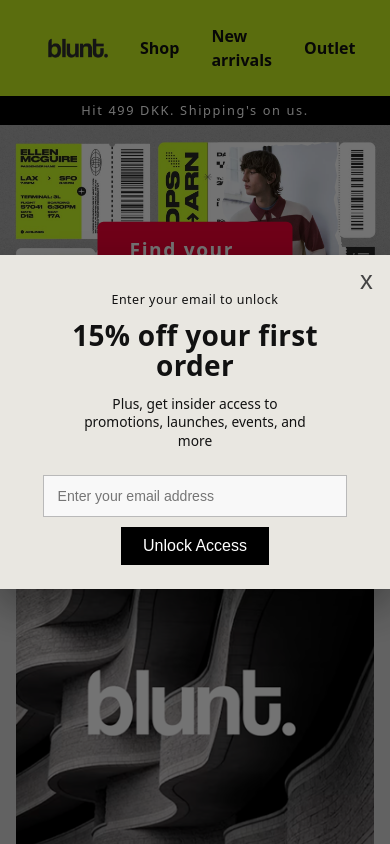
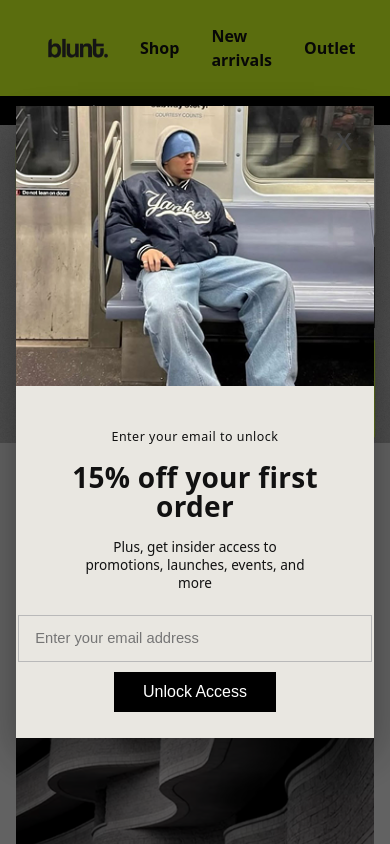
Before and after one commit to benjaminknudsen/exam-2sem-customer-experience, a React (Vite) app: page / in a window 390 px wide. Shown: the top 844 px of the page. Built offline with nearby package versions, Linux system fonts and the light colour scheme.

Commit message:
feat: popup changes

```diff
--- a/src/pages/HomePage.jsx
+++ b/src/pages/HomePage.jsx
@@ -4,6 +4,7 @@
 export default function HomePage() {
   const [isPopupOpen, setIsPopupOpen] = useState(true);
   const landingBg = `${import.meta.env.BASE_URL}landingpagebackground.png`;
+  const popupImage = `${import.meta.env.BASE_URL}popup.png`;
   const designImage = `${import.meta.env.BASE_URL}blunt.design.png`;
   const afterHoursImage = `${import.meta.env.BASE_URL}after.hours.png`;
   const essentialImage = `${import.meta.env.BASE_URL}essential.png`;
@@ -56,10 +57,21 @@
             >
               x
             </button>
-            <p className="landing-popup-eyebrow">Enter your email to unlock</p>
+
+            <img
+              src={popupImage}
+              alt="Newsletter popup visual"
+              className="landing-popup-image"
+            />
+
+            <div className="landing-popup-content">
+              <p className="landing-popup-eyebrow">
+                Enter your email to unlock
+              </p>
               <h2 className="landing-popup-title">15% off your first order</h2>
               <p className="landing-popup-text">
-              Plus, get insider access to promotions, launches, events, and more
+                Plus, get insider access to promotions, launches, events, and
+                more
               </p>
               <form className="landing-popup-form">
                 <input
@@ -72,6 +84,7 @@
                   Unlock Access
                 </button>
               </form>
+            </div>
           </section>
         </div>
       )}
--- a/src/styles.css
+++ b/src/styles.css
@@ -95,23 +95,37 @@
 }
 
 .landing-popup {
-  width: min(440px, 100%);
+  width: min(820px, 100%);
   background: #e9e7e1;
   color: #111111;
-  padding: 2.8rem 2.2rem 2.1rem;
+  display: grid;
+  grid-template-columns: 1fr 1fr;
   position: relative;
+  overflow: hidden;
+  box-shadow: 0 18px 40px rgba(0, 0, 0, 0.35);
+}
+
+.landing-popup-image {
+  width: 100%;
+  height: 100%;
+  object-fit: cover;
+  margin: 0;
+  border-radius: 0;
+}
+
+.landing-popup-content {
+  padding: 4.4rem 2.2rem 2.2rem;
   text-align: center;
-  box-shadow: 0 18px 40px rgba(0, 0, 0, 0.35);
 }
 
 .landing-popup-close {
   position: absolute;
-  top: 0.8rem;
-  right: 0.9rem;
+  top: 1rem;
+  right: 1rem;
   border: 0;
   background: transparent;
   color: #444;
-  font-size: 1.6rem;
+  font-size: 2rem;
   line-height: 1;
   cursor: pointer;
 }
@@ -124,17 +138,17 @@
 }
 
 .landing-popup-title {
-  margin: 0.7rem auto 0.9rem;
+  margin: 1rem auto 1rem;
   max-width: 16ch;
-  font-size: 2.1rem;
+  font-size: clamp(1.9rem, 2.4vw, 2.9rem);
   line-height: 1.05;
   letter-spacing: 0.01em;
 }
 
 .landing-popup-text {
-  margin: 0 auto 1.55rem;
+  margin: 0 auto 2rem;
   max-width: 29ch;
-  font-size: 0.86rem;
+  font-size: 0.85rem;
   line-height: 1.35;
 }
 
@@ -145,12 +159,12 @@
 }
 
 .landing-popup-input {
-  width: min(275px, 100%);
+  width: min(360px, 100%);
   border: 1px solid #b9b9b9;
-  background: #f8f8f8;
+  background: transparent;
   color: #111;
-  padding: 0.75rem 0.85rem;
-  font-size: 0.88rem;
+  padding: 0.9rem 1rem;
+  font-size: 0.92rem;
 }
 
 .landing-popup-submit {
@@ -158,7 +172,7 @@
   background: #000000;
   color: #ffffff;
   font-size: 1rem;
-  padding: 0.62rem 1.4rem;
+  padding: 0.68rem 1.8rem;
   cursor: pointer;
 }
 
@@ -450,11 +464,29 @@
   }
 
   .landing-popup {
-    padding: 2.3rem 1.2rem 1.5rem;
+    grid-template-columns: 1fr;
+    width: min(460px, 100%);
+  }
+
+  .landing-popup-image {
+    max-height: 280px;
+  }
+
+  .landing-popup-content {
+    padding: 2.6rem 1.2rem 1.6rem;
   }
 
   .landing-popup-title {
     font-size: 1.75rem;
+  }
+
+  .landing-popup-text {
+    margin-bottom: 1.4rem;
+  }
+
+  .landing-popup-input {
+    width: 100%;
+    font-size: 0.92rem;
   }
 
   .home-about-section {
```
Also changed, not shown: public/popup.png (added). Lines whose indentation alone changed are shown as unchanged.
